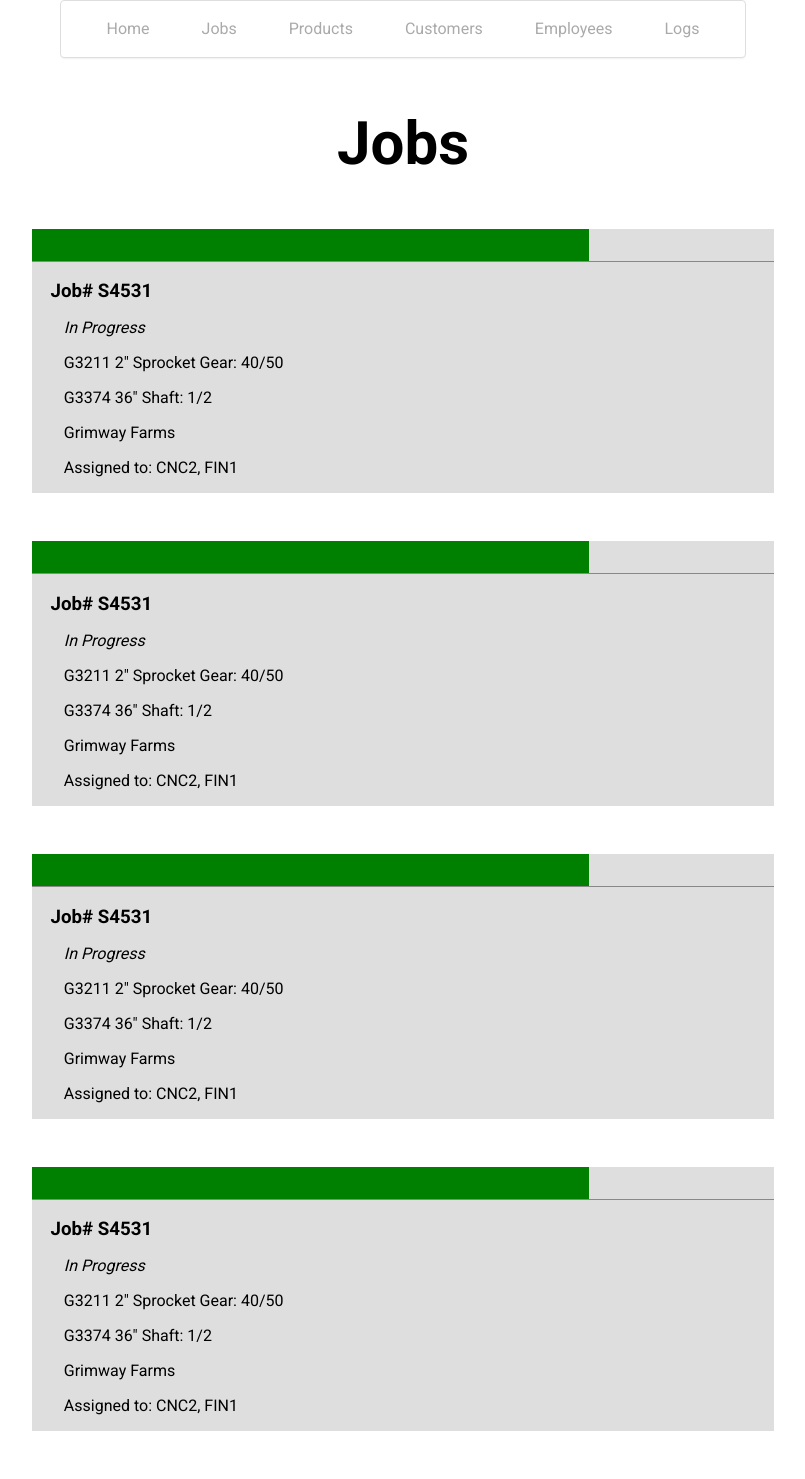
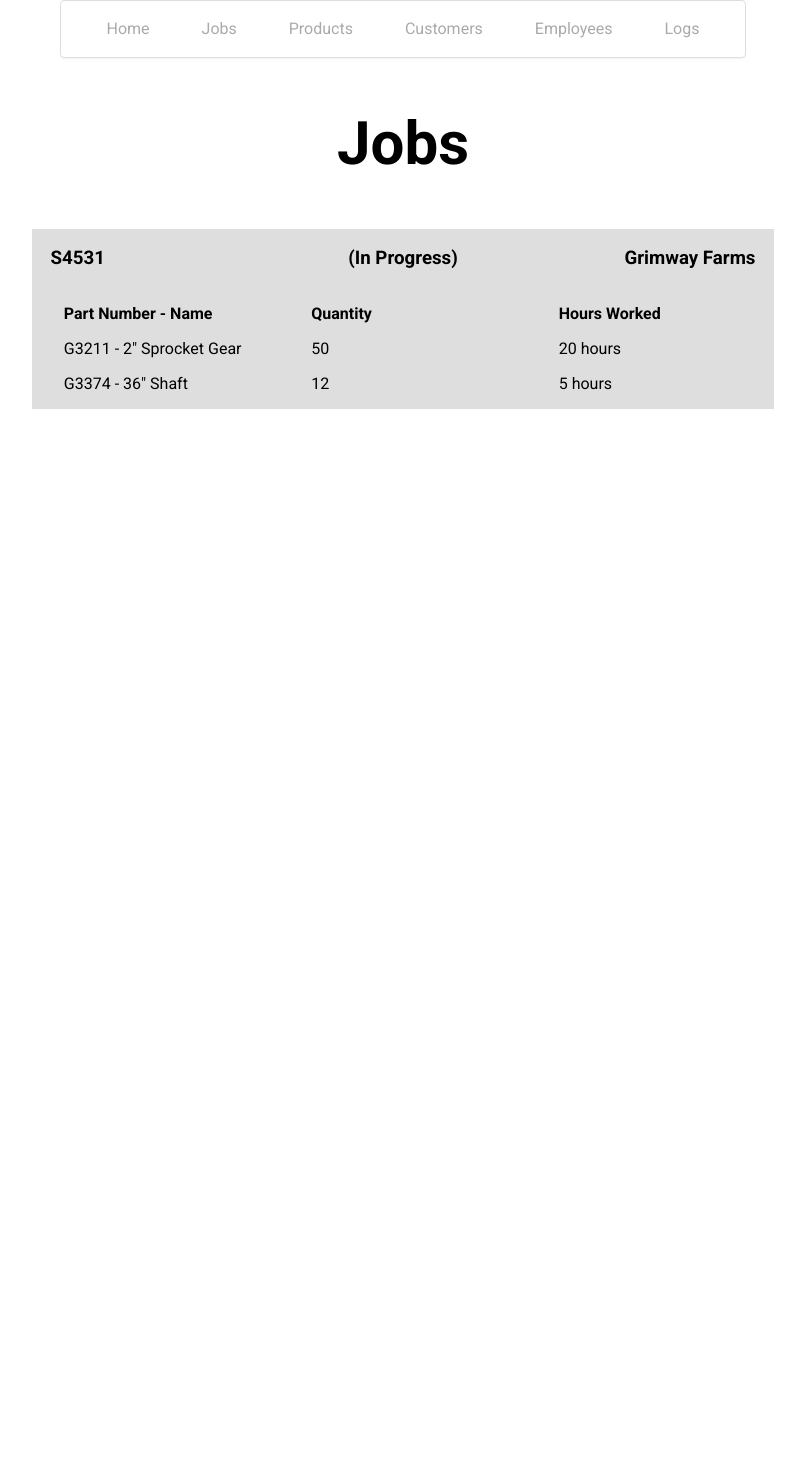
Before and after one commit to zmdesigns/facture, a PHP site: page /mockup.html in a window 1280 px wide. Shown: the whole page, without its empty margins (237-1042 px from the left). After the commit the page ends 409 px from the top, so only its background shows below. Run offline with PHP 8.4, Linux system fonts and the light colour scheme.

Commit message:
webapp-mockup jobs Iteration of mockup for jobs page

```diff
--- a/webapp/css/mockup.css
+++ b/webapp/css/mockup.css
@@ -85,10 +85,68 @@ nav > ul > li > a {
 
     grid-row: auto;
     grid-column: 3 / 9;
+
+    display: grid;
+    grid-template-columns: 1fr 1fr 1fr;
+    grid-template-rows: 1fr;
+}
+
+.status {
+    grid-column: 2 / 3;
+    justify-self: center;
+}
+
+.customer {
+    grid-column: 3 / 4;
+    justify-self: right;
+    margin: 1em 1em .5em 0;
+}
+
+.product-detail.col-1 {
+    grid-column: 1 / 2;
+}
+
+.product-detail.col-2 {
+    grid-column: 2 / 3;
+}
+
+.product-detail.col-3 {
+    grid-column: 3 / 4;
 }
 
 .job-detail p {
     margin-left: 2em;
+}
+
+.workstation-detail {
+    background-color: #dedede;
+
+    display: grid;
+    grid-template-columns:  repeat(4,1fr);
+    grid-template-rows: auto;
+}
+
+.station-title {
+    padding-left: 1em;
+
+    grid-column: 1 / 5;
+    grid-row: 1 / 2;
+}
+
+.station-emp {
+    padding-left: 1em;
+}
+
+.station-totals {
+    grid-column: 2 / 3;
+    grid-row: 3 / 4;
+    font-style: bold;
+}
+
+.station-days {
+    grid-column: 3 / 4;
+    grid-row: 3 / 4;
+    font-style: bold;
 }
 
 .progress-bar-outline {
@@ -102,3 +160,62 @@ nav > ul > li > a {
     width: 75%;
     height: 2em;
 }
+
+/* Modal */
+.modal-dialog {
+	position: fixed;
+    font-family: Arial, Helvetica, sans-serif;
+	top: 0;
+	right: 0;
+	bottom: 0;
+    left: 0;
+	background: rgba(0,0,0,0.8);
+	z-index: 99999;
+	opacity:0;
+	-webkit-transition: opacity 400ms ease-in;
+	-moz-transition: opacity 400ms ease-in;
+	transition: opacity 400ms ease-in;
+    pointer-events: none;
+}
+
+.modal-dialog:target {
+	opacity:1;
+	pointer-events: auto;
+}
+
+.modal-dialog > div {
+	width: 80%;
+	position: relative;
+	margin: 10% auto;
+	padding: 5px 20px 13px 20px;
+	background: #fff;
+}
+
+.close {
+	background: #606061;
+	color: #FFFFFF;
+	line-height: 25px;
+	position: absolute;
+	text-align: center;
+    top: 6px;
+    right: 6px;
+	width: 24px;
+	text-decoration: none;
+	font-weight: bold;
+	-webkit-border-radius: 12px;
+	-moz-border-radius: 12px;
+	border-radius: 12px;
+}
+
+.close:hover { background: #00d9ff; }
+
+.modal-link {
+    text-decoration: none;
+
+}
+
+.modal-link:hover {
+    background-color: #606061;
+    color: #fff;
+    cursor: pointer;
+}
--- a/webapp/mockup.html
+++ b/webapp/mockup.html
@@ -23,43 +23,93 @@
         </div>
 
         <div class='content-header'><h2>Jobs</h2></div>
-        <div class='job-detail col-1'>
-            <div class='progress-bar-outline'><div class='progress-bar'></div></div>
-            <h3 class='job-title'>Job# S4531</h3>
-            <p><i>In Progress</i></p>
-            <p>G3211 2" Sprocket Gear: 40/50</p>
-            <p>G3374</b> 36" Shaft: 1/2</p>
-            <p>Grimway Farms</p>
-            <p>Assigned to: CNC2, FIN1</p>
-        </div>
-        <div class='job-detail col-2'>
-            <div class='progress-bar-outline'><div class='progress-bar'></div></div>
-            <h3 class='job-title'>Job# S4531</h3>
-            <p><i>In Progress</i></p>
-            <p>G3211 2" Sprocket Gear: 40/50</p>
-            <p>G3374</b> 36" Shaft: 1/2</p>
-            <p>Grimway Farms</p>
-            <p>Assigned to: CNC2, FIN1</p>
+        <div class='job-detail'>
+            <h3 class='job-title col-1'>S4531</h3>
+            <h3 class='status'>(In Progress)</h3>
+            <h3 class='customer'>Grimway Farms</h3>
+
+            <div class="product-detail col-1">
+                <p><b>Part Number - Name</b></p>
+                <p class='product'><a class='modal-link'>G3211 - 2" Sprocket Gear</a></p>
+                <p class='product'><a class='modal-link'>G3374 - 36" Shaft</a></p>
+            </div>
+            <div class="product-detail col-2">
+                <p><b>Quantity</b></p>
+                <p class='qty'>50</p>
+                <p class='qty'>12</p>
+            </div>
+            <div class='product-detail col-3'>
+                <p><b>Hours Worked</b></p>
+                <p class='hours_worked'>20 hours</p>
+                <p class='hours_worked'>5 hours</p>
+            </div>
         </div>
 
-        <div class='job-detail col-1'>
-            <div class='progress-bar-outline'><div class='progress-bar'></div></div>
-            <h3 class='job-title'>Job# S4531</h3>
-            <p><i>In Progress</i></p>
-            <p>G3211 2" Sprocket Gear: 40/50</p>
-            <p>G3374</b> 36" Shaft: 1/2</p>
-            <p>Grimway Farms</p>
-            <p>Assigned to: CNC2, FIN1</p>
-        </div>
-        <div class='job-detail col-2'>
-            <div class='progress-bar-outline'><div class='progress-bar'></div></div>
-            <h3 class='job-title'>Job# S4531</h3>
-            <p><i>In Progress</i></p>
-            <p>G3211 2" Sprocket Gear: 40/50</p>
-            <p>G3374</b> 36" Shaft: 1/2</p>
-            <p>Grimway Farms</p>
-            <p>Assigned to: CNC2, FIN1</p>
+        <div id="openProductModal" class="modal-dialog">
+            <div>
+                <a href="#close" title="Close" class="close">X</a>
+                <h2 class="modal-header">G3211 - 2" Sprocket Gear</h2>
+                <div class='workstation-detail'>
+                    <h2 class='station-title'>CNC1</h2>
+                    <div class='station-emp'>
+                        <p><b>Employee</b></p>
+                        <p>Homer Simpson</p>
+                        <p>Johnny G. Gun</p>
+                    </div>
+                    <div class='station-hrs'>
+                        <p><b>Hours</b></p>
+                        <p>10</p>
+                        <p>5</p>
+                    </div>
+                    <div class='station-sdt'>
+                        <p><b>Started Work</b></p>
+                        <p>10:03AM 3/12/19</p>
+                        <p>2:45PM 3/10/19</p>
+                    </div>
+                    <div class='station-edt'>
+                        <p><b>Last Worked</b></p>
+                        <p>3:33PM 3/21/19</p>
+                        <p>9:52AM 3/16/19</p>
+                    </div>
+                    <p class='station-totals'>15 Hours Total</p>
+                    <p class='station-days'>11 Days in Production</p>
+                </div>
+                <div class='workstation-detail'>
+                        <h2 class='station-title'>CNC1</h2>
+                        <div class='station-emp'>
+                            <p><b>Employee</b></p>
+                            <p>Homer Simpson</p>
+                            <p>Johnny G. Gun</p>
+                        </div>
+                        <div class='station-hrs'>
+                            <p><b>Hours</b></p>
+                            <p>10</p>
+                            <p>5</p>
+                        </div>
+                        <div class='station-sdt'>
+                            <p><b>Started Work</b></p>
+                            <p>10:03AM 3/12/19</p>
+                            <p>2:45PM 3/10/19</p>
+                        </div>
+                        <div class='station-edt'>
+                            <p><b>Last Worked</b></p>
+                            <p>3:33PM 3/21/19</p>
+                            <p>9:52AM 3/16/19</p>
+                        </div>
+                        <p class='station-totals'>15 Hours Total</p>
+                        <p class='station-days'>11 Days in Production</p>
+                    </div>
+            </div>
         </div>
     </div>
+
+<script src='https://code.jquery.com/jquery-3.4.1.min.js'></script>
+
+<script type='text/javascript'>
+    $(document).on('click', '.modal-link', function() {
+        window.location = '#openProductModal';
+    });
+</script>
+
 </body>
 </html>
```
